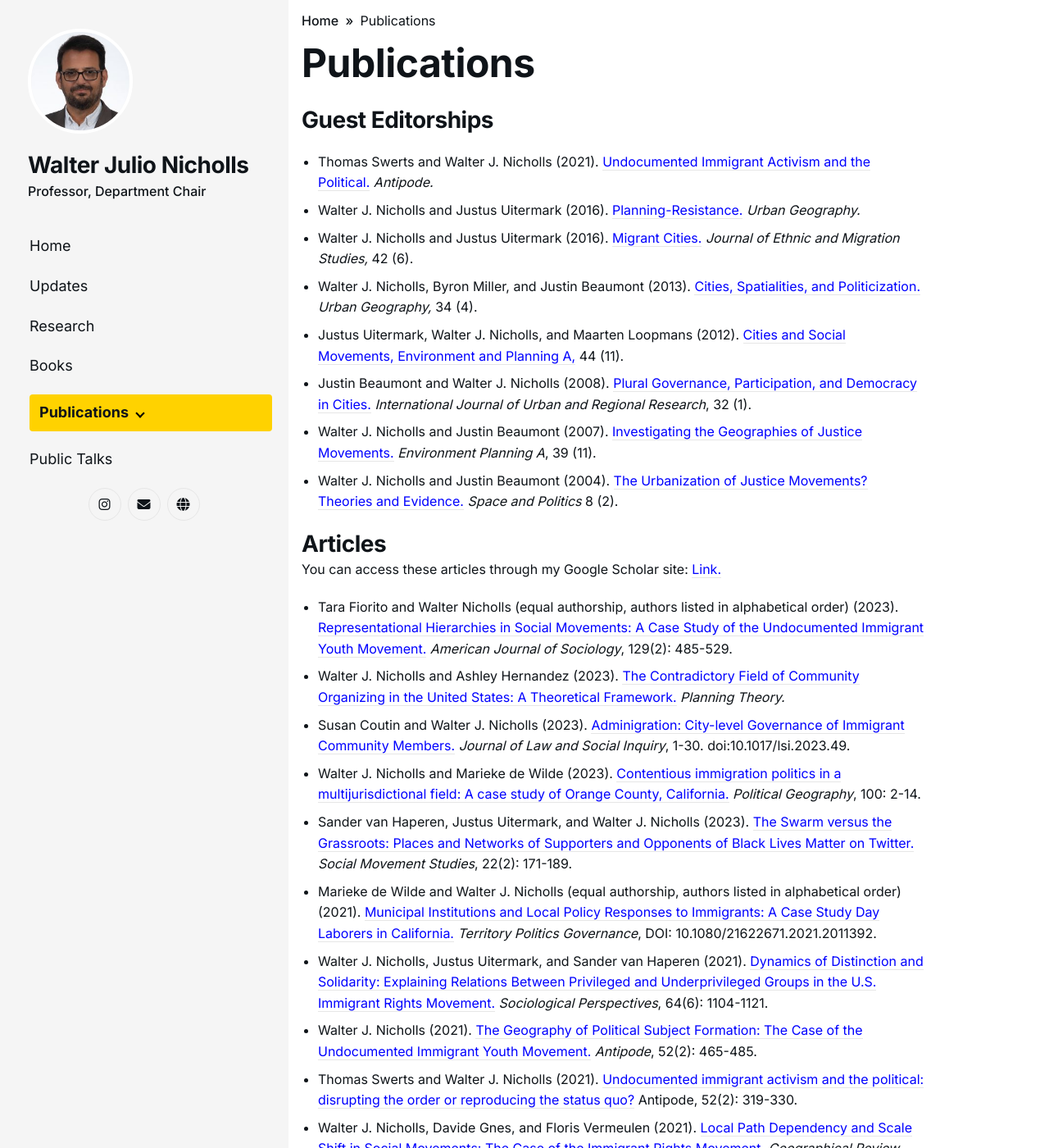
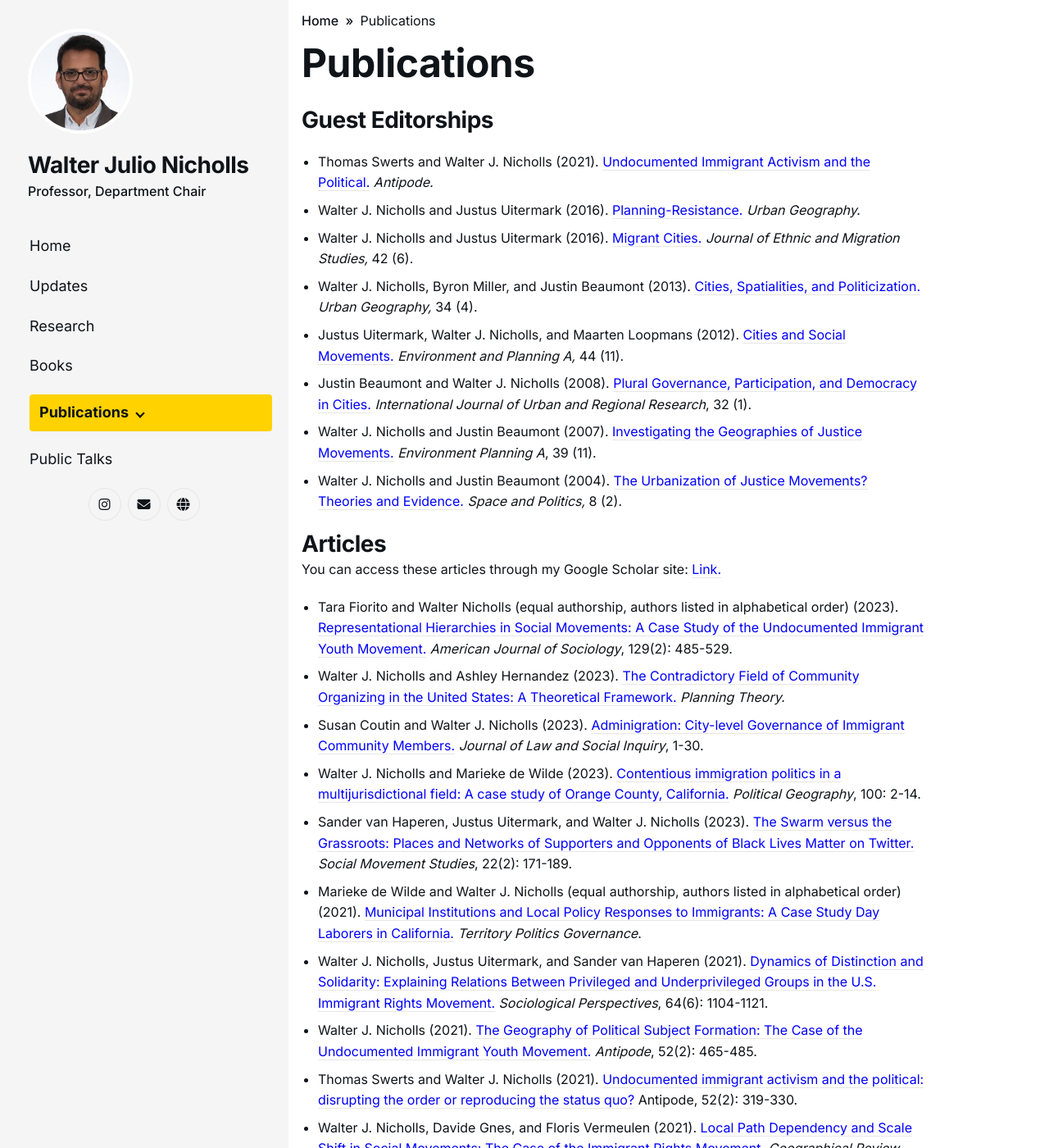
Before and after one commit to RelevantResearch/Web-Walter-Julio-Nicholls, a Jekyll site: the page built from _pages/publications.md, in a window 1280 px wide and 1400 px high. Shown: the whole window at 82% size. Built offline with Jekyll 4.4.1, drawn with Linux system fonts in a browser that asks for light colours; some of the changed text lies outside the part shown.

Commit message:
publication

```diff
--- a/_pages/publications.md
+++ b/_pages/publications.md
@@ -13,10 +13,10 @@
 - Walter J. Nicholls and Justus Uitermark (2016). [Planning-Resistance.](https://www.researchgate.net/publication/301481727_Introduction_Planningresistance) *Urban Geography.*
 - Walter J. Nicholls and Justus Uitermark (2016). [Migrant Cities.](https://www.researchgate.net/publication/292675965_Migrant_cities_place_power_and_voice_in_the_era_of_super_diversity) *Journal of Ethnic and Migration Studies,* 42 (6).
 - Walter J. Nicholls, Byron Miller, and Justin Beaumont (2013). [Cities, Spatialities, and Politicization.](https://www.academia.edu/4899443/Miller_B_and_W_Nicholls_2013_Social_Movements_in_Urban_Society_The_City_as_A_Space_of_Politicization_Urban_Geography_34_4_452_473) *Urban Geography,* 34 (4).
-- Justus Uitermark, Walter J. Nicholls, and Maarten Loopmans (2012). [Cities and Social Movements, Environment and Planning A,](https://www.academia.edu/2301550/Uitermark_J_W_Nicholls_and_M_Loopmans_2012_Cities_and_social_movements_Theorizing_beyond_the_right_to_the_city_Environment_and_Planning_A_44_11_2546_2554) 44 (11).
+- Justus Uitermark, Walter J. Nicholls, and Maarten Loopmans (2012). [Cities and Social Movements.](https://www.academia.edu/2301550/Uitermark_J_W_Nicholls_and_M_Loopmans_2012_Cities_and_social_movements_Theorizing_beyond_the_right_to_the_city_Environment_and_Planning_A_44_11_2546_2554) *Environment and Planning A,* 44 (11).
 - Justin Beaumont and Walter J. Nicholls (2008). [Plural Governance, Participation, and Democracy in Cities.](https://onlinelibrary.wiley.com/doi/abs/10.1111/j.1468-2427.2008.00779.x) *International Journal of Urban and Regional Research*, 32 (1).
 - Walter J. Nicholls and Justin Beaumont (2007). [Investigating the Geographies of Justice Movements.](https://journals.sagepub.com/doi/pdf/10.1068/a40174) *Environment Planning A*, 39 (11).
-- Walter J. Nicholls and Justin Beaumont (2004). [The Urbanization of Justice Movements? Theories and Evidence.](https://www.academia.edu/16505664/The_urbanization_of_justice_movements_possibilities_and_constraints_for_the_city_as_a_space_for_contentious_struggle) *Space and Politics* 8 (2).
+- Walter J. Nicholls and Justin Beaumont (2004). [The Urbanization of Justice Movements? Theories and Evidence.](https://www.academia.edu/16505664/The_urbanization_of_justice_movements_possibilities_and_constraints_for_the_city_as_a_space_for_contentious_struggle) *Space and Politics,* 8 (2).
 
 ## Articles
 
@@ -26,13 +26,13 @@
 
 - Walter J. Nicholls and Ashley Hernandez (2023). [The Contradictory Field of Community Organizing in the United States: A Theoretical Framework.](https://journals.sagepub.com/doi/10.1177/14730952231203098) *Planning Theory.*
 
-- Susan Coutin and Walter J. Nicholls (2023). [Adminigration: City-level Governance of Immigrant Community Members.](https://www.cambridge.org/core/journals/law-and-social-inquiry/article/adminigration-citylevel-governance-of-immigrant-community-members/96F5FBF64D291C01453ABBE58898C2CF) *Journal of Law and Social Inquiry*, 1-30. doi:10.1017/lsi.2023.49.
+- Susan Coutin and Walter J. Nicholls (2023). [Adminigration: City-level Governance of Immigrant Community Members.](https://www.cambridge.org/core/journals/law-and-social-inquiry/article/adminigration-citylevel-governance-of-immigrant-community-members/96F5FBF64D291C01453ABBE58898C2CF) *Journal of Law and Social Inquiry*, 1-30.
 
 - Walter J. Nicholls and Marieke de Wilde (2023). [Contentious immigration politics in a multijurisdictional field: A case study of Orange County, California.](https://doi.org/10.1016/j.polgeo.2022.102776) *Political Geography*, 100: 2-14.
 
 - Sander van Haperen, Justus Uitermark, and Walter J. Nicholls (2023). [The Swarm versus the Grassroots: Places and Networks of Supporters and Opponents of Black Lives Matter on Twitter.](https://doi.org/10.1080/14742837.2022.2031954) *Social Movement Studies*, 22(2): 171-189.
 
-- Marieke de Wilde and Walter J. Nicholls (equal authorship, authors listed in alphabetical order) (2021). [Municipal Institutions and Local Policy Responses to Immigrants: A Case Study Day Laborers in California.](https://www.researchgate.net/publication/357148400_Municipal_institutions_and_local_policy_responses_to_immigrants_policies_towards_day_labourers_in_California) *Territory Politics Governance*, DOI: 10.1080/21622671.2021.2011392.
+- Marieke de Wilde and Walter J. Nicholls (equal authorship, authors listed in alphabetical order) (2021). [Municipal Institutions and Local Policy Responses to Immigrants: A Case Study Day Laborers in California.](https://www.researchgate.net/publication/357148400_Municipal_institutions_and_local_policy_responses_to_immigrants_policies_towards_day_labourers_in_California) *Territory Politics Governance*.
 
 - Walter J. Nicholls, Justus Uitermark, and Sander van Haperen (2021). [Dynamics of Distinction and Solidarity: Explaining Relations Between Privileged and Underprivileged Groups in the U.S. Immigrant Rights Movement.](https://www.researchgate.net/publication/349725519_Dynamics_of_Distinction_and_Solidarity_within_Social_Movements_Explaining_Relations_between_Privileged_and_Underprivileged_Groups_in_the_US_Immigrant_Rights_Movement) *Sociological Perspectives*, 64(6): 1104-1121.
 
@@ -54,15 +54,15 @@
 
 - Allison Laskey and Walter J. Nicholls (2019). [Jumping off the Ladder: Participation and Insurgency in Detroit’s Urban Planning.](https://www.tandfonline.com/doi/abs/10.1080/01944363.2019.1618729) *Journal of the American Planning Association*, 85(3): 348-362.
 
-   * Reprinted in Carissa Schiverly Slotterback and Mickey Lauria (eds.) (2020). [*Learning from Arnstein’s Ladder: From Civic Participation to Public Engagement.*](https://www.taylorfrancis.com/books/edit/10.4324/9780429290091/learning-arnstein-ladder-mickey-lauria-carissa-schively-slotterback) New York Taylor and Francis.
+   * Reprinted in Carissa Schiverly Slotterback and Mickey Lauria (eds.) (2020). [*Learning from Arnstein’s Ladder: From Civic Participation to Public Engagement.*](https://www.taylorfrancis.com/books/edit/10.4324/9780429290091/learning-arnstein-ladder-mickey-lauria-carissa-schively-slotterback) *New York Taylor and Francis.*
 
-- Van Haperen, Sander, Walter J. Nicholls, and Justus Uitermark (2018). [Building Protest Online: Engagement with the Digitally Networked #not1more Protest Campaign on Twitter.](https://www.researchgate.net/publication/322947164_Building_protest_online_engagement_with_the_digitally_networked_not1more_protest_campaign_on_Twitter) *Social Movement Studies* 2837:1–16.
+- Van Haperen, Sander, Walter J. Nicholls, and Justus Uitermark (2018). [Building Protest Online: Engagement with the Digitally Networked #not1more Protest Campaign on Twitter.](https://www.researchgate.net/publication/322947164_Building_protest_online_engagement_with_the_digitally_networked_not1more_protest_campaign_on_Twitter) *Social Movement Studies*, 2837:1–16.
 
 - Justus Uitermark and Walter J. Nicholls (2017). [Planning for social justice: Strategies, dilemmas, and tradeoffs,](https://www.researchgate.net/publication/283175852_Planning_for_social_justice_Strategies_dilemmas_tradeoffs?ev=prf_pub) Planning Theory, 16(1): 32–50.
 
 - Walter J. Nicholls (2016). [Politicizing Undocumented Immigrants One Corner at a Time: Day Laborers and the Urban Roots of the Immigrant Rights Movement.](https://onlinelibrary.wiley.com/doi/10.1111/1468-2427.12334) *International Journal of Urban and Regional Research*, 40 (2): 299-320.
 
-- Walter J. Nicholls, Marcel Maussen, and Laura Mesquita (2016). [The Politics of ‘Deservingness’: Comparing Youth-Centered Immigrant Mobilizations in the Netherlands and the United States.](https://journals.sagepub.com/doi/10.1177/0002764216664944) *American Behavioral Scientist*. 60(13): 1590–1612.
+- Walter J. Nicholls, Marcel Maussen, and Laura Mesquita (2016). [The Politics of ‘Deservingness’: Comparing Youth-Centered Immigrant Mobilizations in the Netherlands and the United States.](https://journals.sagepub.com/doi/10.1177/0002764216664944) *American Behavioral Scientist*, 60(13): 1590–1612.
 
 - Tara Fiorito and Walter J. Nicholls (2016). [Silencing as Voice Making: Backstage Methods to Produce a Public Voice for Immigrant Activists.](https://www.researchgate.net/publication/305343814_Silencing_to_Give_Voice_Backstage_Preparations_in_the_Undocumented_Youth_Movement_in_Los_Angeles) *Qualitative Sociology*, 39 (3): 287–308.
 
@@ -126,11 +126,11 @@
 
 ### Book Chapters
 
-- Nicholls, Walter J., & Jain, Amrita (2024). [Comparing Urban Social Movements.](https://www.taylorfrancis.com/chapters/edit/10.4324/9780429287961-12/urban-social-movements-walter-nicholls-amrita-vijay-jain?context=ubx&refId=831afbbf-3773-4244-b9a0-1e1796ec0d17) In J. Robinson & P. Le Galès (Eds.), [*Handbook of Comparative Urban Studies.*](https://www.routledge.com/The-Routledge-Handbook-of-Comparative-Global-Urban-Studies/LeGales-Robinson/p/book/9780367254667?srsltid=AfmBOoq_yVM7v8TBetTVVRwb-eC0WcZiL1Yj-40t4SInaqcwyttpPHqd) New York: Routledge.
+- Nicholls, Walter J., & Jain, Amrita (2024). [Comparing Urban Social Movements.](https://www.taylorfrancis.com/chapters/edit/10.4324/9780429287961-12/urban-social-movements-walter-nicholls-amrita-vijay-jain?context=ubx&refId=831afbbf-3773-4244-b9a0-1e1796ec0d17) In J. Robinson & P. Le Galès (Eds.), [*Handbook of Comparative Urban Studies.*](https://www.routledge.com/The-Routledge-Handbook-of-Comparative-Global-Urban-Studies/LeGales-Robinson/p/book/9780367254667?srsltid=AfmBOoq_yVM7v8TBetTVVRwb-eC0WcZiL1Yj-40t4SInaqcwyttpPHqd) *New York: Routledge.*
 
-- Nicholls, Walter J., & Zayda (2023). [Undocumented Immigrant Activism: The Struggle for Rights and Recognition.](https://www.elgaronline.com/configurable/content/book$002f9781800377509$002fbook-part-9781800377509-41.xml?t:ac=book%24002f9781800377509%24002fbook-part-9781800377509-41.xml) In I. van Liempt, J. Schapendonk, & A. Campos-Delgado (Eds.), [*Critical Handbook on Irregular Migration.*](https://www.e-elgar.com/shop/gbp/research-handbook-on-irregular-migration-9781800377493.html?srsltid=AfmBOoqo0Zds7tQAciIIpFITDX27HAW01kH6P6cUOPVQP4QpD12nMFcG) New York: Routledge.
+- Nicholls, Walter J., & Zayda (2023). [Undocumented Immigrant Activism: The Struggle for Rights and Recognition.](https://www.elgaronline.com/configurable/content/book$002f9781800377509$002fbook-part-9781800377509-41.xml?t:ac=book%24002f9781800377509%24002fbook-part-9781800377509-41.xml) In I. van Liempt, J. Schapendonk, & A. Campos-Delgado (Eds.), [*Critical Handbook on Irregular Migration.*](https://www.e-elgar.com/shop/gbp/research-handbook-on-irregular-migration-9781800377493.html?srsltid=AfmBOoqo0Zds7tQAciIIpFITDX27HAW01kH6P6cUOPVQP4QpD12nMFcG) *New York: Routledge.*
 
-- Nicholls, Walter J., & Uitermark, Justus (2017). [Counter Publics and Counter Space.](https://www.researchgate.net/publication/320837783_Counter_Publics_and_Counter_Spaces) In U. Rossi & T. Enright (Eds.), *The Urban Political*. London: Palgrave.
+- Nicholls, Walter J., & Uitermark, Justus (2017). [Counter Publics and Counter Space.](https://www.researchgate.net/publication/320837783_Counter_Publics_and_Counter_Spaces) In U. Rossi & T. Enright (Eds.), [The Urban Political.](https://www.amazon.com/Urban-Political-Ambivalent-Spaces-Neoliberalism/dp/3319645331) *London: Palgrave.*
 - Nicholls, Walter J., & Uitermark, Justus (2015). [Giving Voice: The Ambivalent Roles of Specific Intellectuals in Immigrant and LGBT Movements.](https://www.researchgate.net/publication/328453076_8_Giving_Voice_The_Ambivalent_Roles_of_Specific_Intellectuals_in_Immigrant_and_LGBT_Movements_The_Interactive_Dynamics_of_Protest) In J. Jasper & J.W. Duyvendak (Eds.), [*Players and Arenas: The Interactive Dynamics of Protest.*](https://library.oapen.org/bitstream/handle/20.500.12657/32413/611226.pdf?sequence=1&isAllowed=y) *Amsterdam University Press.*
 - Nicholls, Walter J., & Uitermark, Justus (2015). [Wildfire Movements Crashing on the Local Trenches: A Comparison of Occupy Los Angeles and Occupy Amsterdam.](https://store.ingrampublisherservices.co.uk/store/default/detail/workgroup?id=3-025-9780739196359) In N. Konak & R. Özgür Dönmez (Eds.), [*Waves of Social Movement Mobilizations in the Twenty-First Century.*](https://www.amazon.com/Social-Movement-Mobilizations-Twenty-First-Century/dp/0739196375) *Blue Ridge Summit, Pennsylvania: Rowman and Littlefield.*
 
```
Also changed, not shown: 14 other files.
